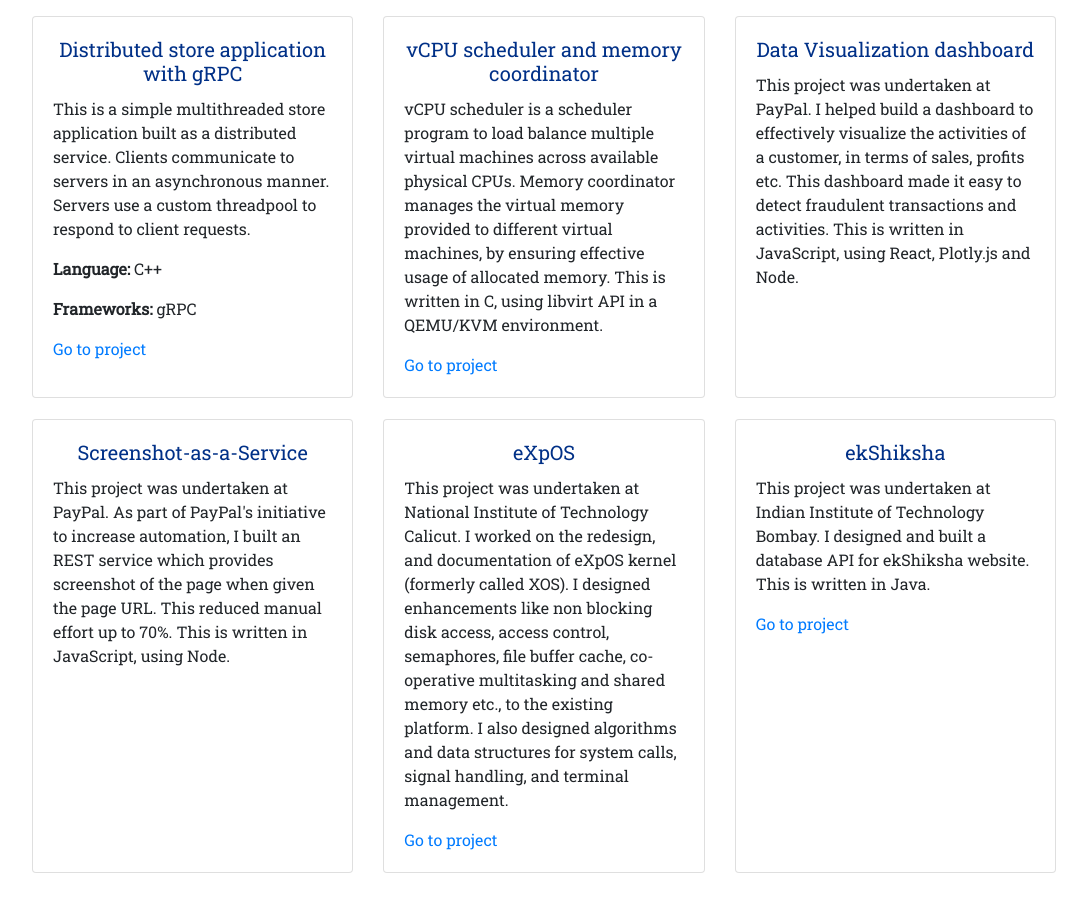
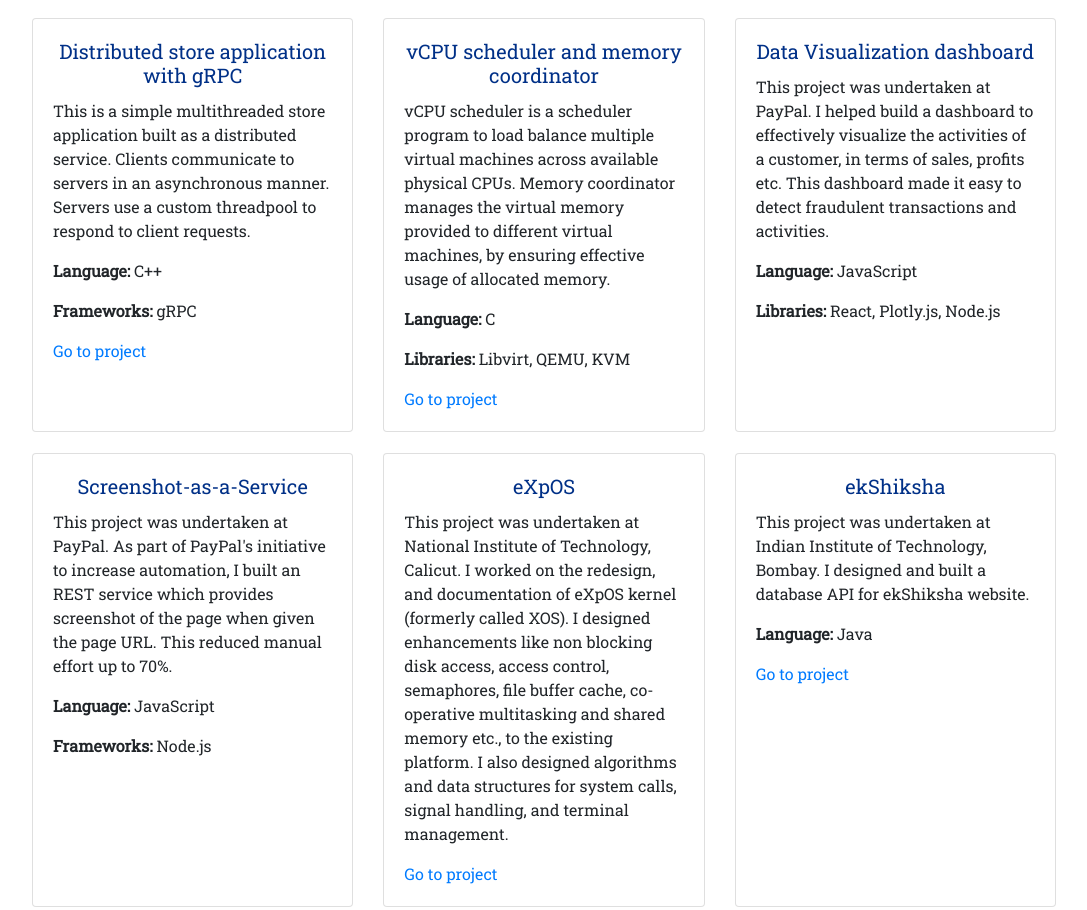
Before and after one commit to sonisvm/sonisvm.github.io, a plain HTML site: page index.html in a window 1280 px wide. Shown: the part 1862-2772 px from the top of the page, without its empty margins (96-1183 px from the left). Drawn offline with nearby package versions, Linux system fonts and the light colour scheme.

Commit message:
changed a bit

```diff
--- a/index.html
+++ b/index.html
@@ -64,7 +64,7 @@
           Computer Science with specialization in Computing Systems and will be graduating in Fall 2019. I am an experienced software
           developer with a history of working in payment industry. I have helped build both user-facing applications as well as
           internal tools (not much of a UX designer though, evidently). I think of myself as a reliable and hardworking person who is always eager to learn new things. I am
-         always looking for interesting and challenging projects. Want to work with me? Drop me an email.</p>
+         always looking for interesting and challenging projects. Want to work with me? Drop me an email <a href="#Connect"><i class="fa fa-envelope"></i></a>.</p>
         </div>
       </div>
     </div>
@@ -190,7 +190,7 @@ I was part of the team enhancing ekShiksha website with new features.</p>
               other special occasions. As part of this project, I helped build a registration portal where users can register, check-in
               and track events conducted by Enchanted Closet. </p>
               <p><b>Language:</b> JavaScript</p>
-              <p><b>Frameworks:</b> React, NodeJS</p>
+              <p><b>Frameworks:</b> React, Node.js</p>
               <p><b>Databases:</b> MongoDB, Redis</p>
               <a href="https://github.com/GTBitsOfGood/enchanted-closet">Go to project</a>
             </div>
@@ -225,7 +225,9 @@ I was part of the team enhancing ekShiksha website with new features.</p>
               <h5 class="card-title text-center">vCPU scheduler and memory coordinator</h5>
               <p class="card-text">vCPU scheduler is a scheduler program to load balance multiple virtual machines across available physical
               CPUs. Memory coordinator manages the virtual memory provided to different virtual machines, by ensuring effective usage of allocated
-            memory. This is written in C, using libvirt API in a QEMU/KVM environment.</p>
+            memory.</p>
+            <p><b>Language:</b> C</p>
+            <p><b>Libraries:</b> Libvirt, QEMU, KVM</p>
               <a href="https://github.com/sonisvm/virtual-machine">Go to project</a>
             </div>
           </div>
@@ -233,7 +235,9 @@ I was part of the team enhancing ekShiksha website with new features.</p>
             <div class="card-body">
               <h5 class="card-title text-center">Data Visualization dashboard</h5>
               <p class="card-text">This project was undertaken at PayPal. I helped build a dashboard to effectively visualize the activities of a customer, in terms of sales, profits etc.
-              This dashboard made it easy to detect fraudulent transactions and activities. This is written in JavaScript, using React, Plotly.js and Node.</p>
+              This dashboard made it easy to detect fraudulent transactions and activities.</p>
+              <p><b>Language:</b> JavaScript</p>
+              <p><b>Libraries:</b> React, Plotly.js, Node.js</p>
             </div>
           </div>
       </div>
@@ -244,13 +248,15 @@ I was part of the team enhancing ekShiksha website with new features.</p>
           <div class="card-body">
             <h5 class="card-title text-center">Screenshot-as-a-Service</h5>
             <p class="card-text">This project was undertaken at PayPal. As part of PayPal's initiative to increase automation, I built an REST service which provides screenshot of the page
-              when given the page URL. This reduced manual effort up to 70%. This is written in JavaScript, using Node.</p>
+              when given the page URL. This reduced manual effort up to 70%.</p>
+              <p><b>Language:</b> JavaScript</p>
+              <p><b>Frameworks:</b> Node.js</p>
           </div>
         </div>
         <div class="card proj-card">
           <div class="card-body">
             <h5 class="card-title text-center">eXpOS</h5>
-            <p class="card-text">This project was undertaken at National Institute of Technology Calicut. I worked on the redesign, and documentation of eXpOS kernel (formerly called XOS). I designed enhancements like non blocking disk access, access control,
+            <p class="card-text">This project was undertaken at National Institute of Technology, Calicut. I worked on the redesign, and documentation of eXpOS kernel (formerly called XOS). I designed enhancements like non blocking disk access, access control,
               semaphores, file buffer cache, co-operative multitasking and shared memory etc., to the existing platform. I also designed algorithms and data structures
               for system calls, signal handling, and terminal management.</p>
               <a href="http://exposnitc.github.io/">Go to project</a>
@@ -259,7 +265,9 @@ I was part of the team enhancing ekShiksha website with new features.</p>
         <div class="card proj-card">
           <div class="card-body">
             <h5 class="card-title text-center">ekShiksha</h5>
-            <p class="card-text">This project was undertaken at Indian Institute of Technology Bombay. I designed and built a database API for ekShiksha website. This is written in Java.</p>
+            <p class="card-text">This project was undertaken at Indian Institute of Technology, Bombay. I designed and built
+              a database API for ekShiksha website.</p>
+              <p><b>Language:</b> Java</p>
               <a href="https://www.ekshiksha.org.in/">Go to project</a>
           </div>
         </div>
```
